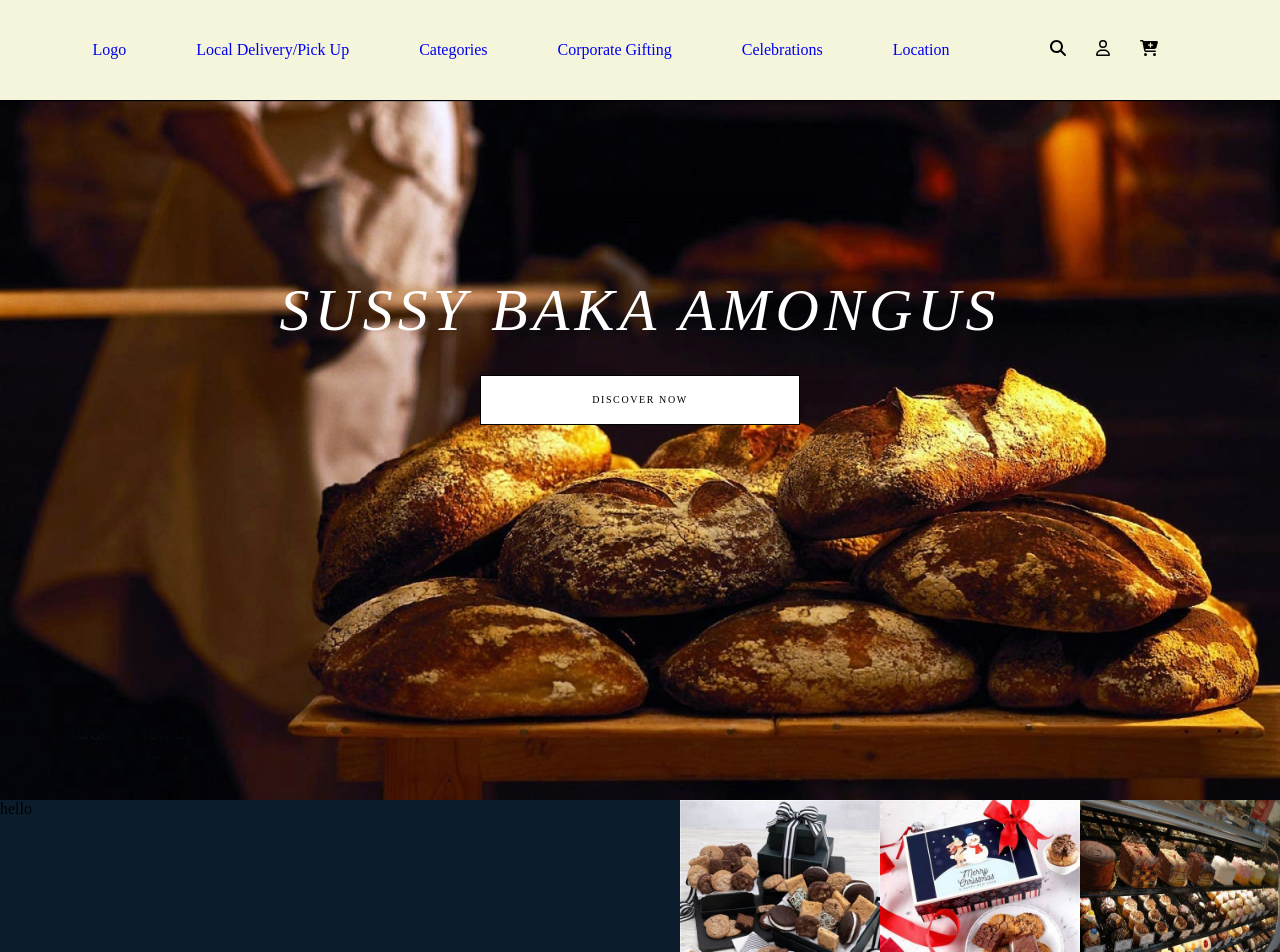
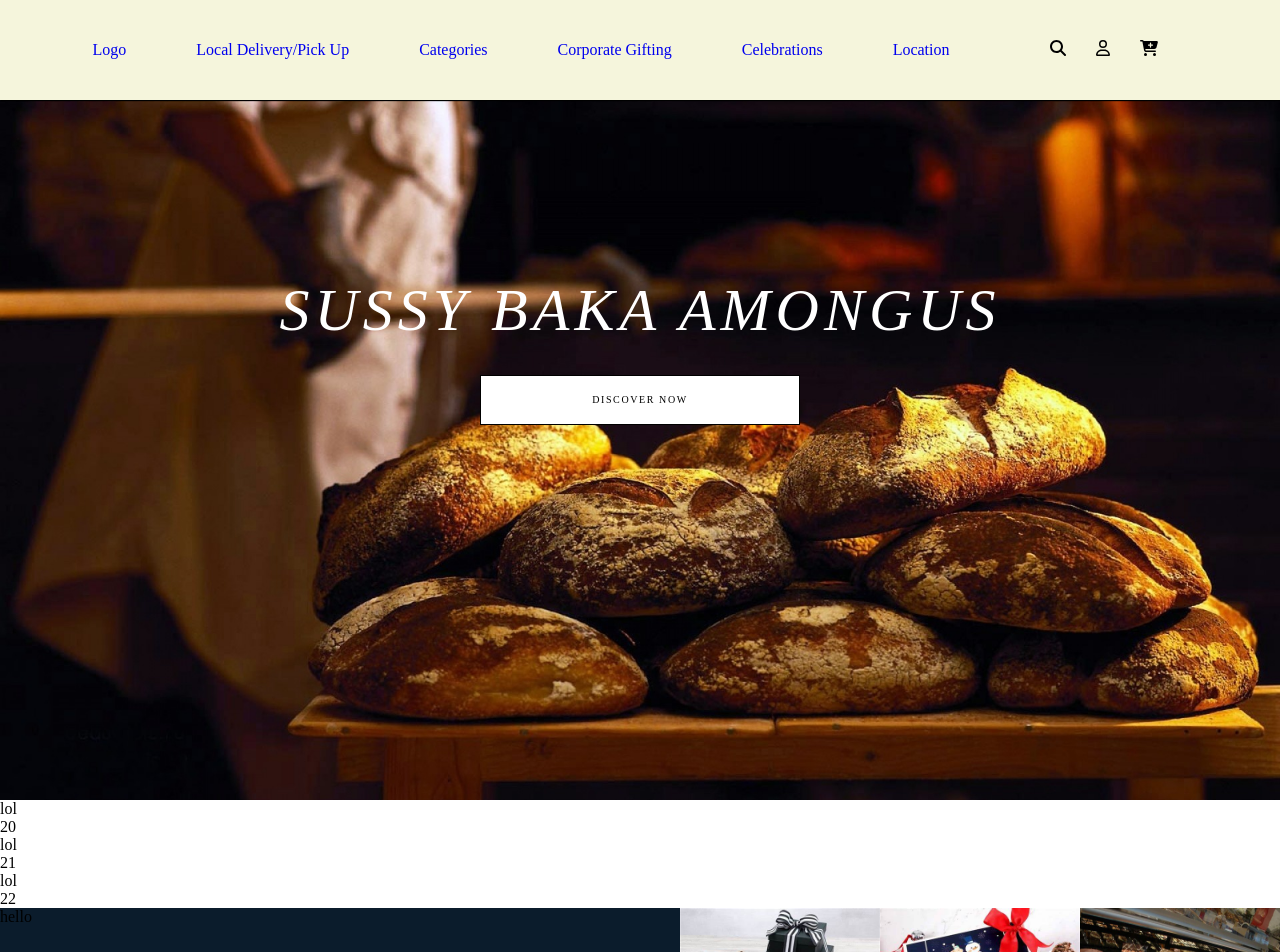
Before and after one commit to Quangxk/Bakery-web-app, a Vue app: page /home in a window 1280 px wide. Shown: the top 952 px of the page. Built offline with nearby package versions, Linux system fonts and the light colour scheme.

Commit message:
added some components

```diff
--- a/package.json
+++ b/package.json
@@ -14,6 +14,7 @@
     "@fortawesome/free-solid-svg-icons": "^6.4.2",
     "@fortawesome/vue-fontawesome": "^3.0.3",
     "core-js": "^3.8.3",
+    "pinia": "^2.1.7",
     "vue": "^3.2.13",
     "vue-router": "^4.0.13"
   },
--- /dev/null
+++ b/src/components/UI/BaseItem.vue
@@ -0,0 +1,12 @@
+<template>
+  <div class="item">
+    <p>{{ itemName }}</p>
+    <p>{{ price }}</p>
+  </div>
+</template>
+<script lang="ts">
+export default {
+  props: ["itemName", "price"],
+};
+</script>
+<style scoped></style>
--- a/src/components/UI/WhiteButton.vue
+++ b/src/components/UI/WhiteButton.vue
@@ -42,6 +42,7 @@ a:hover:before {
   width: 100%;
 }
 a:hover {
+  border: 1px solid white;
   color: white;
 }
 </style>
--- /dev/null
+++ b/src/components/home/BestSellers.vue
@@ -0,0 +1,18 @@
+<template>
+  <ul v-for="item in itemStore.items" :key="item.name">
+    <li>
+      <base-item :itemName="item.name" :price="item.price"></base-item>
+    </li>
+  </ul>
+</template>
+<script lang="ts">
+import { useItemStore } from "../../stores/ItemStore";
+export default {
+  setup() {
+    const itemStore = useItemStore();
+
+    return { itemStore };
+  },
+};
+</script>
+<style scoped></style>
--- a/src/main.ts
+++ b/src/main.ts
@@ -1,10 +1,11 @@
 import { createApp } from "vue";
 import App from "./App.vue";
 import router from "./router";
+import BaseItem from "./components/UI/BaseItem.vue";
 import BlackButton from "./components/UI/BlackButton.vue";
 import WhiteButton from "./components/UI/WhiteButton.vue";
 import { library } from "@fortawesome/fontawesome-svg-core";
-
+import { createPinia } from "pinia";
 /* import font awesome icon component */
 import { FontAwesomeIcon } from "@fortawesome/vue-fontawesome";
 
@@ -16,8 +17,10 @@ import { faAddressBook } from "@fortawesome/free-regular-svg-icons";
 /* add icons to the library */
 library.add(faUserSecret, faAddressBook);
 const app = createApp(App);
+app.component("base-item", BaseItem);
 app.component("black-button", BlackButton);
 app.component("white-button", WhiteButton);
 app.component("font-awesome-icon", FontAwesomeIcon);
+app.use(createPinia());
 app.use(router);
 app.mount("#app");
--- a/src/pages/HomePage.vue
+++ b/src/pages/HomePage.vue
@@ -1,14 +1,17 @@
 <template>
   <picture-view></picture-view>
+  <best-sellers></best-sellers>
   <holiday-view></holiday-view>
 </template>
 <script lang="ts">
+import BestSellers from "../components/home/BestSellers.vue";
 import PictureView from "../components/home/PictureView.vue";
 import HolidayView from "../components/home/HolidayView.vue";
 export default {
   components: {
     PictureView,
     HolidayView,
+    BestSellers,
   },
 };
 </script>
--- /dev/null
+++ b/src/stores/ItemStore.ts
@@ -0,0 +1,19 @@
+import { defineStore } from "pinia";
+export const useItemStore = defineStore("ItemStore", {
+  state: () => ({
+    items: [
+      {
+        name: "lol",
+        price: 20,
+      },
+      {
+        name: "lol",
+        price: 21,
+      },
+      {
+        name: "lol",
+        price: 22,
+      },
+    ],
+  }),
+});
```
Also changed, not shown: 1 other file (tests, documents, lock files or other folders).
